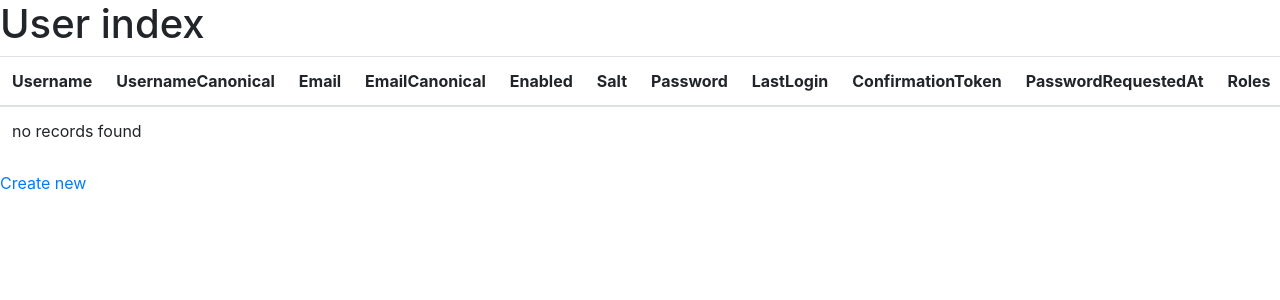
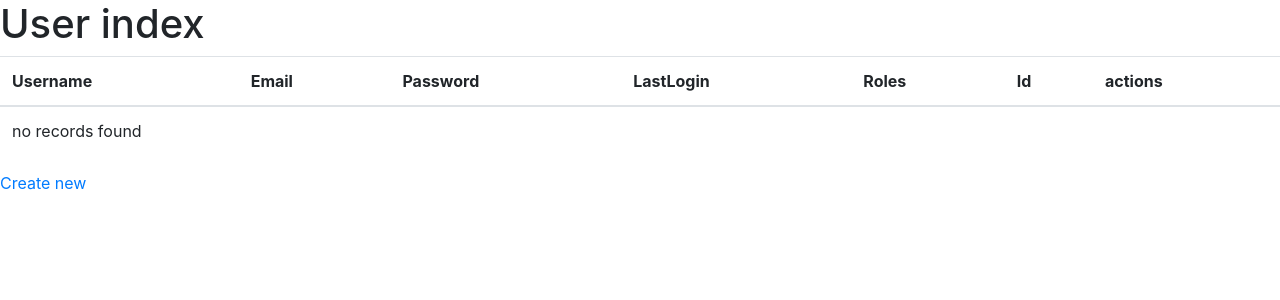
Before and after one commit to vikttorx/logboek, a Symfony app: template templates/user/index.html.twig in a window 1280 px wide; the page is wider, and only the part inside the window is pictured. Shown: the part 56-356 px from the top of that part. Run offline with Twig, Linux system fonts and the light colour scheme; the template is opened without the code that fills it, so the values that code supplies are empty; some libraries are stand-ins or nearby versions.

Commit message:
logboek op userid

```diff
--- a/src/Controller/LogboekController.php
+++ b/src/Controller/LogboekController.php
@@ -83,7 +83,7 @@ class LogboekController extends AbstractController
      */
     public function edit(Request $request, Logboek $logboek): Response
     {
-        if ($this->security->isGranted('ROLE_USER')) {
+        if ($this->security->isGranted('ROLE_USER')){
             $form = $this->createForm(LogboekType::class, $logboek);
             $form->handleRequest($request);
 
--- a/templates/default/index.html.twig
+++ b/templates/default/index.html.twig
@@ -1,6 +1,6 @@
 {% extends 'base.html.twig' %}
 
-{% block title %}Hello DefaultController!{% endblock %}
+
 
 {% block body %}
 <style>
--- a/templates/user/index.html.twig
+++ b/templates/user/index.html.twig
@@ -9,15 +9,11 @@
         <thead>
             <tr>
                 <th>Username</th>
-                <th>UsernameCanonical</th>
                 <th>Email</th>
-                <th>EmailCanonical</th>
-                <th>Enabled</th>
-                <th>Salt</th>
                 <th>Password</th>
                 <th>LastLogin</th>
-                <th>ConfirmationToken</th>
-                <th>PasswordRequestedAt</th>
+
+
                 <th>Roles</th>
                 <th>Id</th>
                 <th>actions</th>
@@ -27,15 +23,12 @@
         {% for user in users %}
             <tr>
                 <td>{{ user.username }}</td>
-                <td>{{ user.usernameCanonical }}</td>
+
                 <td>{{ user.email }}</td>
-                <td>{{ user.emailCanonical }}</td>
-                <td>{{ user.enabled ? 'Yes' : 'No' }}</td>
-                <td>{{ user.salt }}</td>
                 <td>{{ user.password }}</td>
                 <td>{{ user.lastLogin ? user.lastLogin|date('Y-m-d H:i:s') : '' }}</td>
-                <td>{{ user.confirmationToken }}</td>
-                <td>{{ user.passwordRequestedAt ? user.passwordRequestedAt|date('Y-m-d H:i:s') : '' }}</td>
+
+
                 <td>{{ user.roles ? user.roles|join(', ') : '' }}</td>
                 <td>{{ user.id }}</td>
                 <td>
```
Also changed, not shown: 1 other file.
